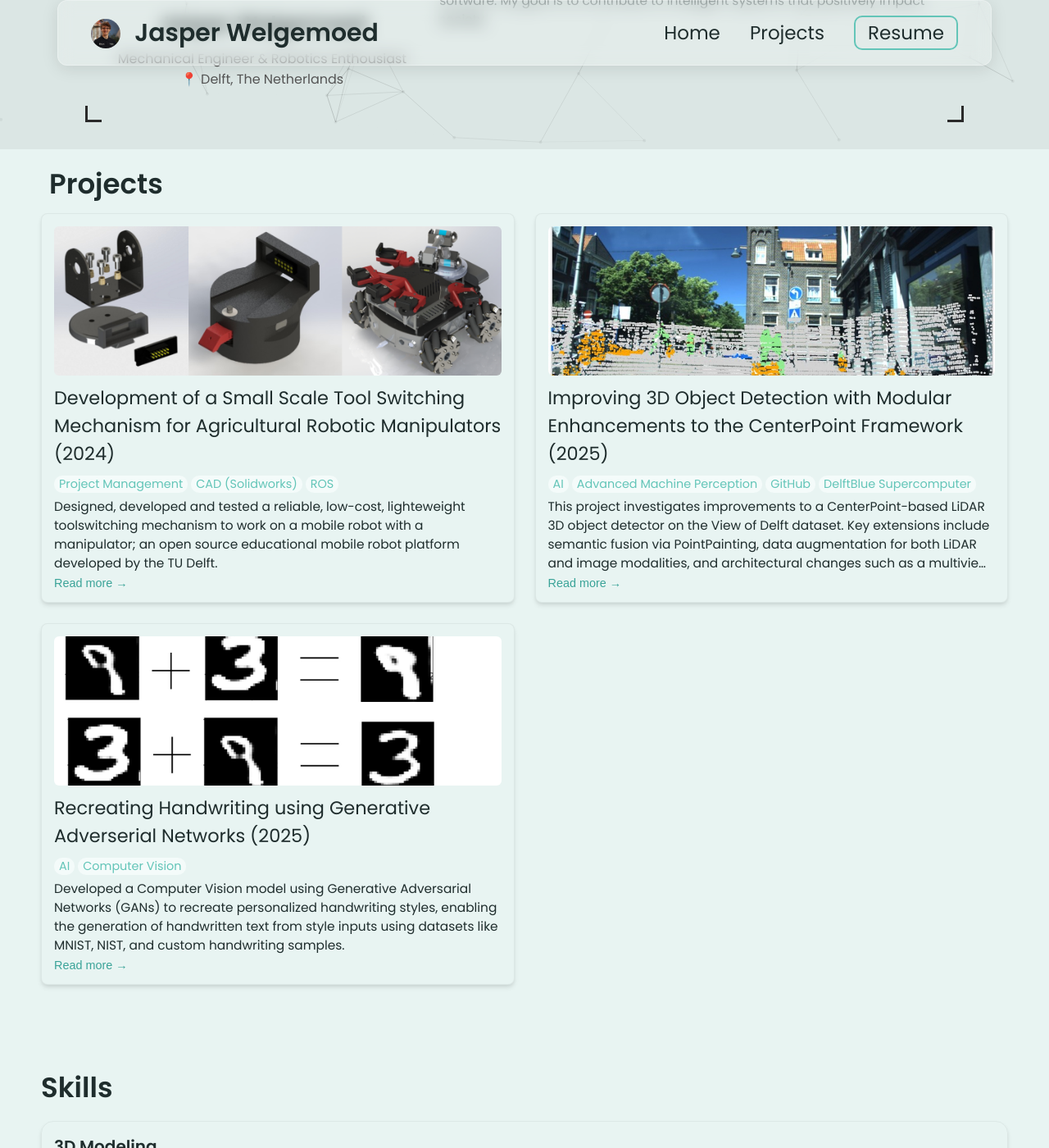
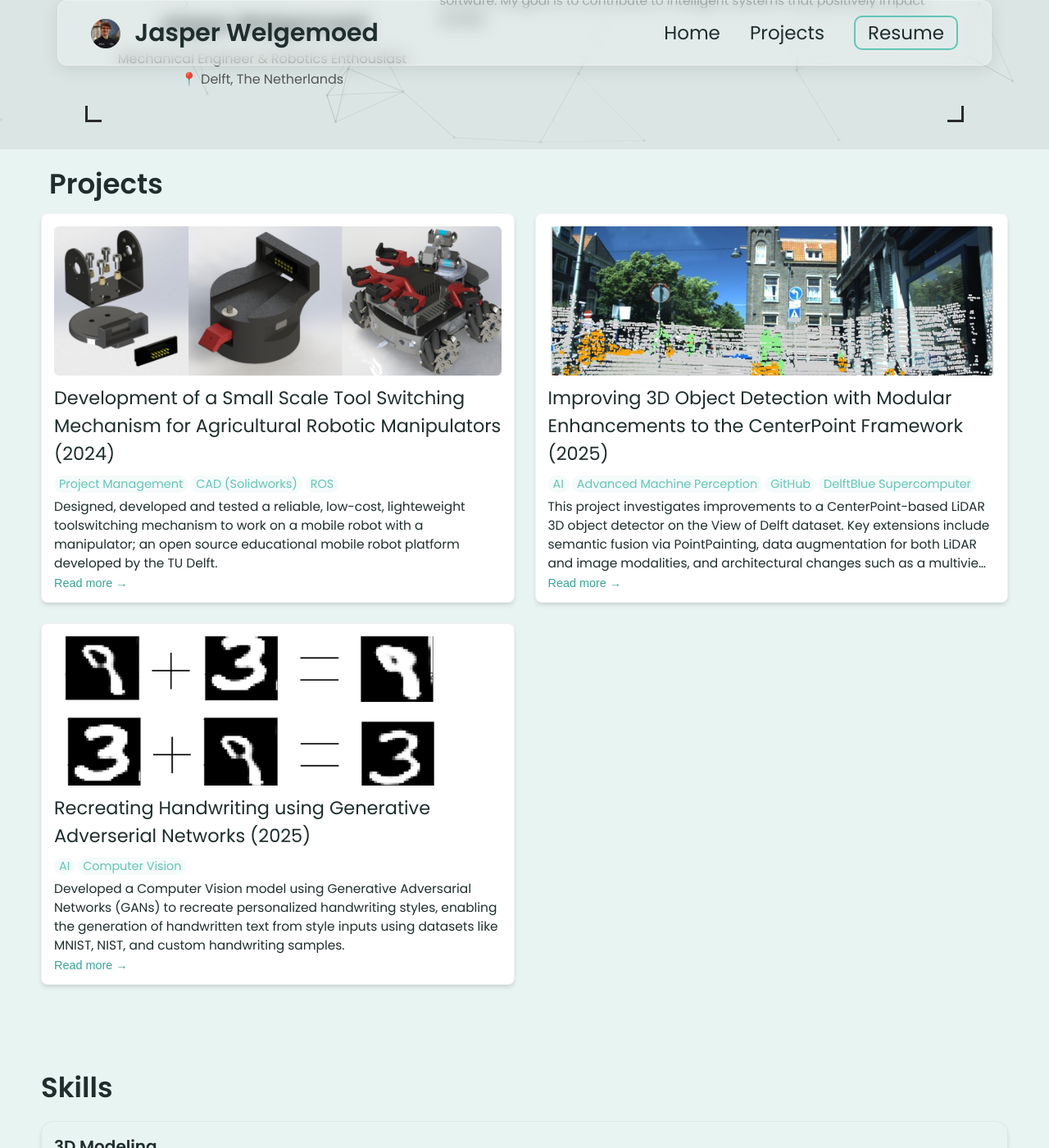
Before and after one commit to jasperwelgemoed/jasperwelgemoed.github.io, a Jekyll site: the page built from index.html, in a window 1280 px wide and 1400 px high, scrolled down 1218 px. Shown: the whole window at 82% size. Built offline with Jekyll 4.4.1, drawn with Linux system fonts in a browser that asks for light colours.

Commit message:
Update styles.css

```diff
--- a/css/styles.css
+++ b/css/styles.css
@@ -302,7 +302,7 @@ nav .mobile-nav {
     height: 100%; /* Take full height of grid cell */
     box-sizing: border-box;
     padding: 15px;
-    background: var(--background-color);
+    background: white;
     box-shadow: 0 4px 6px -1px rgba(0, 0, 0, 0.1),
                 0 2px 4px -1px rgba(0, 0, 0, 0.06);
     border-radius: 8px;
```
